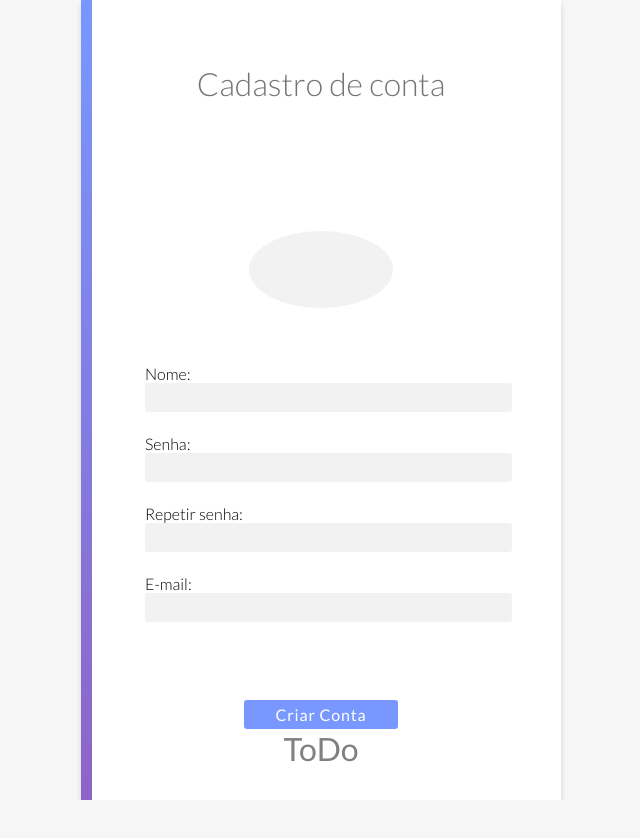
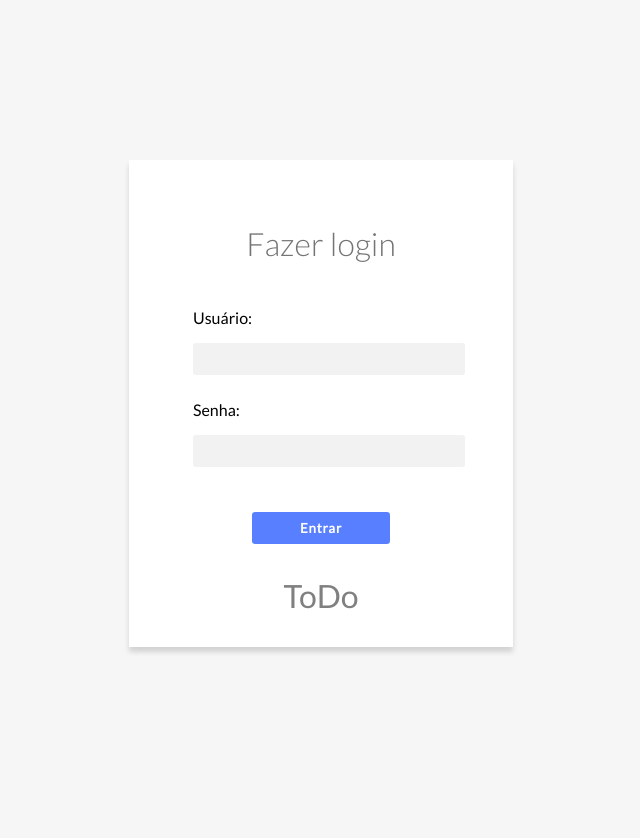
Before and after one commit to gustavobarretto/checkpoint-2-front-end-2, a plain HTML site: page index.html in a window 1280 px wide. Shown: the whole page, without its empty margins (319-959 px from the left). Before the commit the page ends 800 px from the top, so only its background shows below. Drawn offline with Linux system fonts and the light colour scheme.

Commit message:
adjusting de login page

```diff
--- a/index.html
+++ b/index.html
@@ -11,34 +11,26 @@
 
 <body>
 
-    <form>
-        <h1>Cadastro de conta</h1>
+    <form name='login' action="/lista-tarefas.html" method="GET">
+        <h1>Fazer login</h1>
 
         <div class="image"></div>
 
         <label>
-      Nome:
-      <input type="text">
+      Usuário:
+      <input required name='username' type="text">
     </label>
         <label>
       Senha:
-      <input type="password">
+      <input required type="password">
     </label>
-        <label>
-      Repetir senha:
-      <input type="password">
-    </label>
-        <label>
-      E-mail:
-      <input type="text">
-    </label>
-
-        <button>Criar Conta</button>
+    <button>Entrar</button>
 
         <div class="form-footer">
             <p>ToDo</p>
         </div>
     </form>
+    <script src="./js/login.js"></script>
 
 </body>
 
--- a/js/accordion.js
+++ b/js/accordion.js
@@ -1,5 +1,4 @@
 export function tasksFunctions() {
-
 
     // Showing accordion's function
     const tasks = document.querySelectorAll(".tasks");
--- a/js/checkTasks.js
+++ b/js/checkTasks.js
@@ -1,5 +1,4 @@
-// This module check all conclued or unchecked the tasks
-// and all information inside the tasks.
+// This module verify all checked or unchecked tasks and all information inside the tasks.
 import { organizeTasks } from './organizeTasks.js';
 
 export const checkTasks = () => {
@@ -18,5 +17,6 @@ export const checkTasks = () => {
 
         setTimeout( () => {
             organizeTasks();
-    }, 600);
+        }, 600)
+
     })})};
--- /dev/null
+++ b/js/login.js
@@ -0,0 +1,8 @@
+// Get the name from the login's form
+const form = document.forms.login;
+const { username } = form;
+
+document.querySelector("button").addEventListener("click", () => {
+
+    localStorage.setItem("user", JSON.stringify(username.value));
+});
--- a/styles/login.css
+++ b/styles/login.css
@@ -1,42 +1,42 @@
 @import url('./common.css');
+
+body {
+  width: 100vw;
+  height: 100vh;
+
+}
 
 h1 {
   color: rgb(116, 116, 116);
   font-weight: 300;
-  margin-top: 1em;
-  margin-bottom: 4em;
+  margin: 2rem 0;
 }
 
 form {
-  position: relative;
-  height: 100vh;
-  width: 30em;
+  width: 30vw;
+
+  margin: 10rem auto;
   background-color: white;
   display: flex;
   align-items: center;
   flex-direction: column;
-  margin: 0 calc(50% - 15em);
   box-shadow: 0 5px 5px lightgrey;
   padding: 2em 4em;
   box-sizing: border-box;
 }
 
-form:after {
-  position: absolute;
-  content: '';
-  width: .7em;
-  height: 100%;
-  top: 0;
-  left: 0;
-  background: linear-gradient(var(--primary), var(--secondary));
+label {
+  width: 100%;
+  font-weight: 500;
+  margin: .8rem 0;
 }
 
-.image {
-  height: 9em;
-  width: 9em;
-  border-radius: 50%;
-  background-color: var(--app-grey);
-  margin-bottom: 2em;
+form input {
+  height: 2rem;
+  border: none;
+  outline: none;
+  padding: 0 0.5rem;
+
 }
 
 input {
@@ -45,27 +45,31 @@ input {
   background-color: var(--app-grey);
   border: 1px solid var(--app-grey);
   border-radius: .2em;
+  margin-top: 1rem;
 }
 
 input:focus {
   outline: none;
-  border: 1px solid lightgrey;
-}
-
-label {
-  width: 100%;
-  font-weight: 300;
-  margin-bottom: -.1em;
-  margin-top: 1.5em;
+  border-bottom: 1px solid var(--secondary);
 }
 
 button {
-  padding: .3em 2em;
-  background-color: var(--primary);
-  color: white;
-  margin-top: 5em;
-  font-weight: 400;
-  font-size: 1em;
+  padding: 0.5rem 3rem;
+  border-radius: 0.2rem;
+  font-weight: bold;
+  background-color: #587fff;
+  color: #FFF;
+  margin: 2rem 0;
+}
+
+button:hover {
+  background-color: #2d5eff;
+  transition: background-color .5s ease-in-out;
+
+}
+
+button:active {
+  background-color: #003cff;
 }
 
 .form-footer {
```
Also changed, not shown: js/script.js (+4 -8 lines), js/validations.js (+3 -5 lines), lista-tarefas.html (+1 -1 lines), styles/modal.css (+0 -10 lines), js/organizeTasks.js (line endings or trailing spaces).
